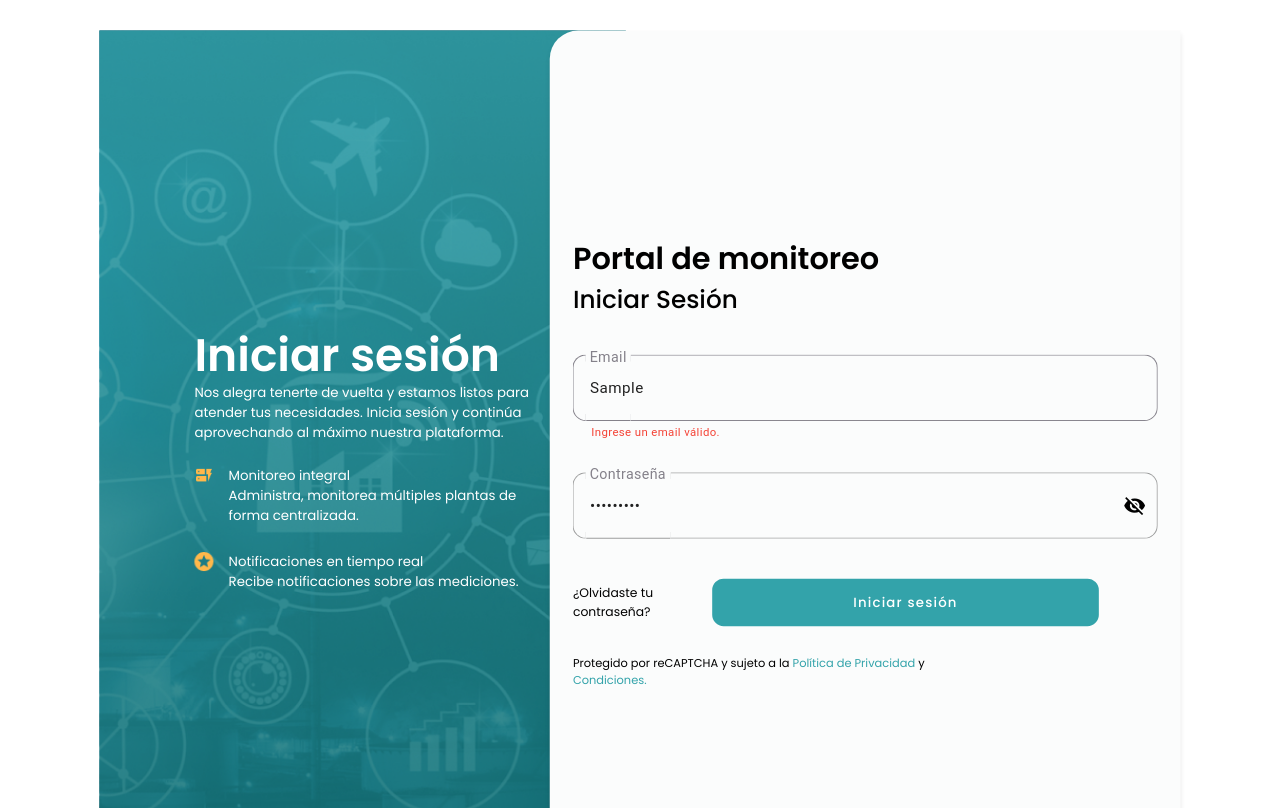
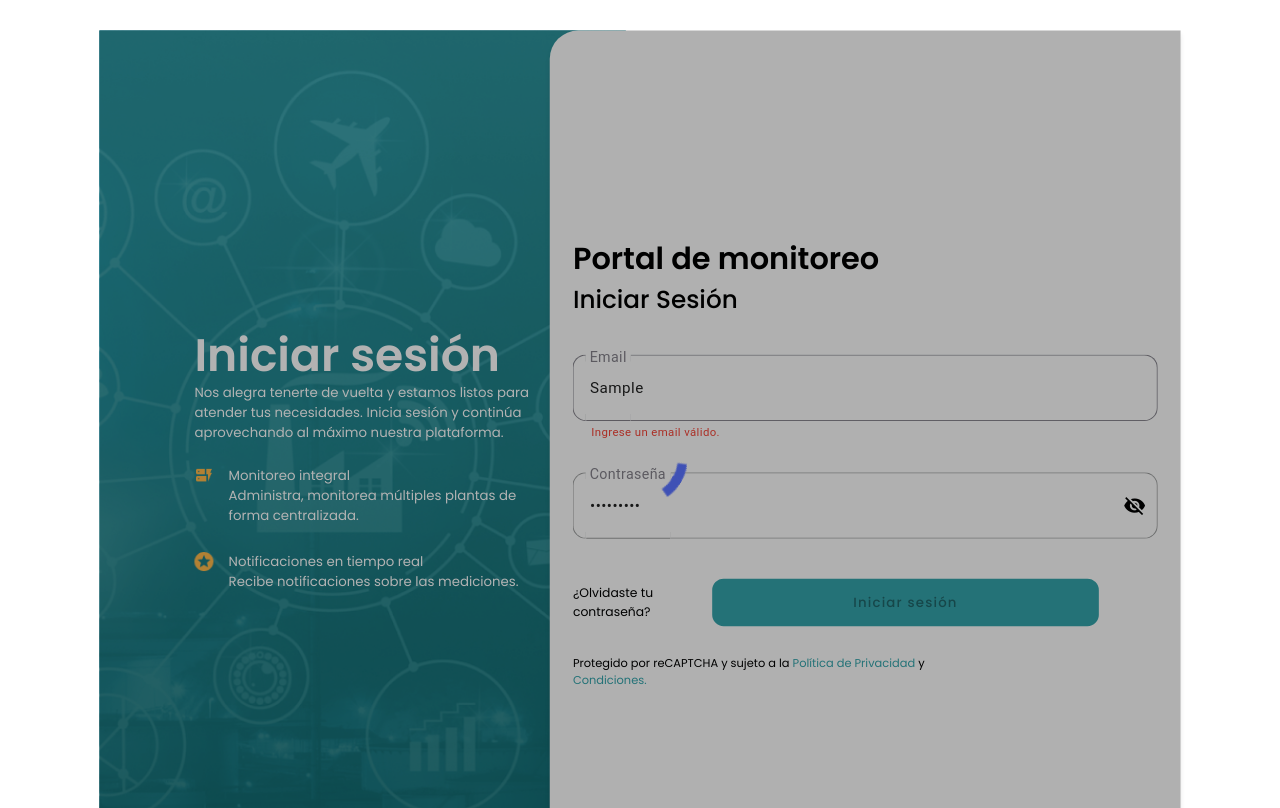
Before and after one commit to JuanZu77/frontend-dashboard-monitoreo, an Angular app: page /login in a window 1280 px wide. Both pictures are taken after typing "Sample", "Sample123" into the empty fields and a click on the button "Iniciar sesión". Built offline with nearby package versions, Linux system fonts and the light colour scheme.

Commit message:
implement mat-spinner

```diff
--- a/src/app/modules/login/component/login.component.css
+++ b/src/app/modules/login/component/login.component.css
@@ -221,6 +221,25 @@ mat-form-field{
   --mdc-outlined-text-field-error-outline-color:#84818A !important; /*anulo border roojo*/
 }
 
+.spinner-container {
+  position: absolute;
+  top: 0;
+  left: 0;
+  right: 0;
+  bottom: 0;
+  background-color: rgba(0, 0, 0, 0.3);
+  display: flex;
+  justify-content: center;
+  align-items: center;
+  z-index: 10;
+}
+
+.spinner-container mat-spinner {
+  width: 50px;
+  height: 50px;
+}
+
+
 
 /* RESPONSIVE */
 @media screen and (max-width: 1460px) {
--- a/src/app/modules/login/component/login.component.html
+++ b/src/app/modules/login/component/login.component.html
@@ -63,7 +63,7 @@
           <div class="buttons-form">
             <a href="#">¿Olvidaste tu contraseña?</a>
 
-            <button mat-raised-button color="primary" type="submit">
+            <button mat-raised-button color="primary" type="submit" [disabled]="isLoading">
               {{ isMobile ? 'Registrarse' : 'Iniciar sesión' }}
             </button>
 
@@ -80,4 +80,9 @@
 
    </div>
 
+   <div *ngIf="isLoading" class="spinner-container">
+    <mat-spinner></mat-spinner>
+  </div>
+
+
  </div>
--- a/src/app/modules/login/component/login.component.ts
+++ b/src/app/modules/login/component/login.component.ts
@@ -16,6 +16,7 @@ export class LoginComponent implements OnInit {
   errorMessage: string | null = null;
 
   isMobile: boolean = false;
+  isLoading: boolean = false;
 
 
   constructor(private userService: UserService, private router: Router, @Inject(PLATFORM_ID) private platformId: any) {this.checkWindowSize();}
@@ -30,6 +31,7 @@ export class LoginComponent implements OnInit {
   onSubmit() {
     this.submitted = true;
     this.errorMessage = null;
+    this.isLoading = true;
 
     const email = this.loginForm.get('email')?.value;
     const password = this.loginForm.get('password')?.value;
@@ -44,11 +46,12 @@ export class LoginComponent implements OnInit {
       next:(response:any)=>{
         console.log('Inicio de sesión exitoso:', response);
         this.router.navigate(['/dashboard']);
-
+        this.isLoading = false;
       },
       error:(error:any)=>{
         console.error('Error en el inicio de sesión:', error);
         this.errorMessage = 'Correo o contraseña incorrectos';
+        this.isLoading = false;
       }
     });
   }
```
